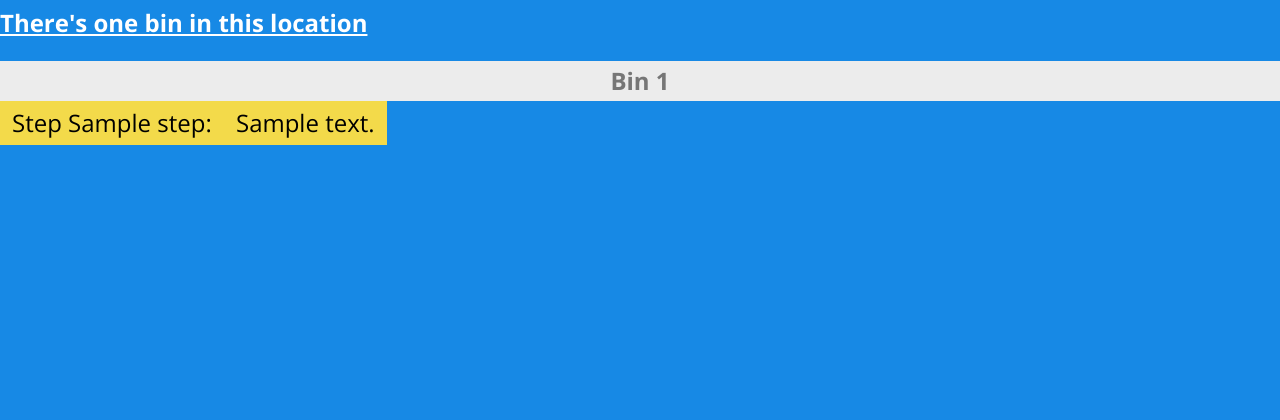
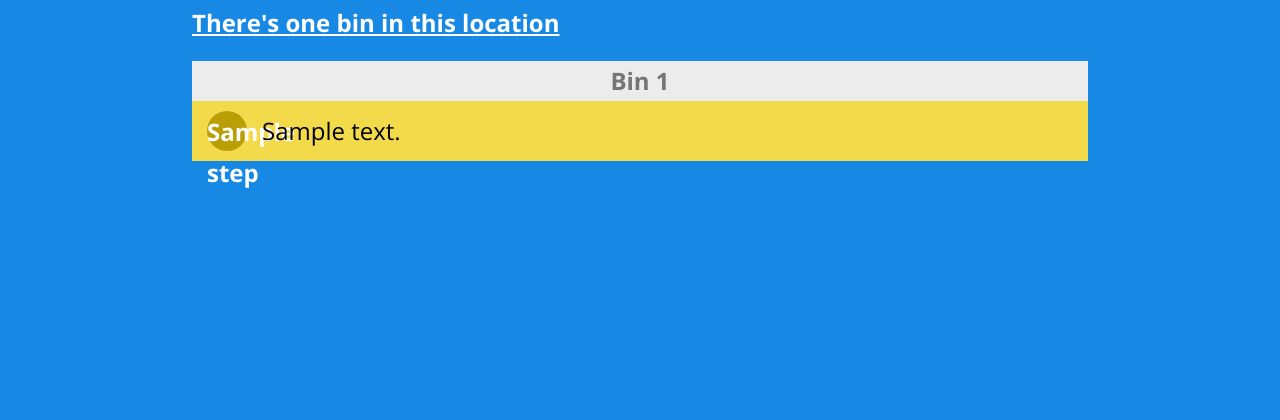
Before and after one commit to cmec-seanwilson/keeping-green, a Python web app: template templates/direction.html in a window 1280 px wide. Shown: the part 115-535 px from the top of the page. Run offline with Jinja, Linux system fonts and the light colour scheme; the template is opened without the code that fills it: most values are stand-ins (such as "Sample title", 1, 10 or a date in 2020); some libraries are stand-ins or nearby versions.

Commit message:
move background to direction and make step more prominent on bin directions page

```diff
--- a/assets/styles/style.css
+++ b/assets/styles/style.css
@@ -130,38 +130,25 @@ html {
 }
 
 
+.bin-directions .direction {
+    background-color: rgb(243, 218, 74);
+    display: flex;
+    align-items: center;
+    height: 60px;
+}
 
 .bin-directions .direction div {
     display: inline-block;
-    padding: 4px 12px;
 }
 
-
-.bin-direction .step {
+.bin-directions .step {
     color: #fff;
-    background-color: rgb(17, 109, 208);
-    height: 80px;
-    width: 80px;
-    line-height: 80px;
+    background-color: rgb(185, 158, 6);;
+    height: 40px;
+    width: 40px;
+    line-height: 41px;
     border-radius: 100%;
     font-weight: 800;
     text-align: center;
+    margin: 0 15px;
 }
-
-.step{
-    border-block: 5px;
-    background-color: rgb(243, 218, 74);
-
-}
-.directmessage{
-   /* border-block: 5px; */
-    background-color: rgb(243, 218, 74);
-    margin-left: -6px;
-}
-
-
-
-.bin-direction li{
-
-
-}
--- a/templates/direction.html
+++ b/templates/direction.html
@@ -3,7 +3,7 @@
 {% set current_page = 'Directions on ' + floor.name + ' for ' + building.name + ' building' %}
 
 {% block body %}
-    <h1 class="font-black text-white underline mb-5">
+    <h1 class="font-black text-white underline mb-5 max-w-4xl mx-auto">
             There's
             {% if bins|length > 1 %}
                 {{ bins|length }}
@@ -14,12 +14,12 @@
             {% endif %}
             in this location
     </h1>
-    <ul class="bin-directions">
+    <ul class="bin-directions max-w-4xl mx-auto">
         {% for bin in bins %}
             <li class="bin-header">Bin {{ bin.id }}</li>
             <li class="direction">
                 {% for direction in bin.directions %}
-                    <div class="step">Step {{ direction.step }}:</div>
+                    <div class="step">{{ direction.step }}</div>
                     <div class="directmessage">{{ direction.message | safe }}</div>
                 {% endfor %}
             </li>
```
